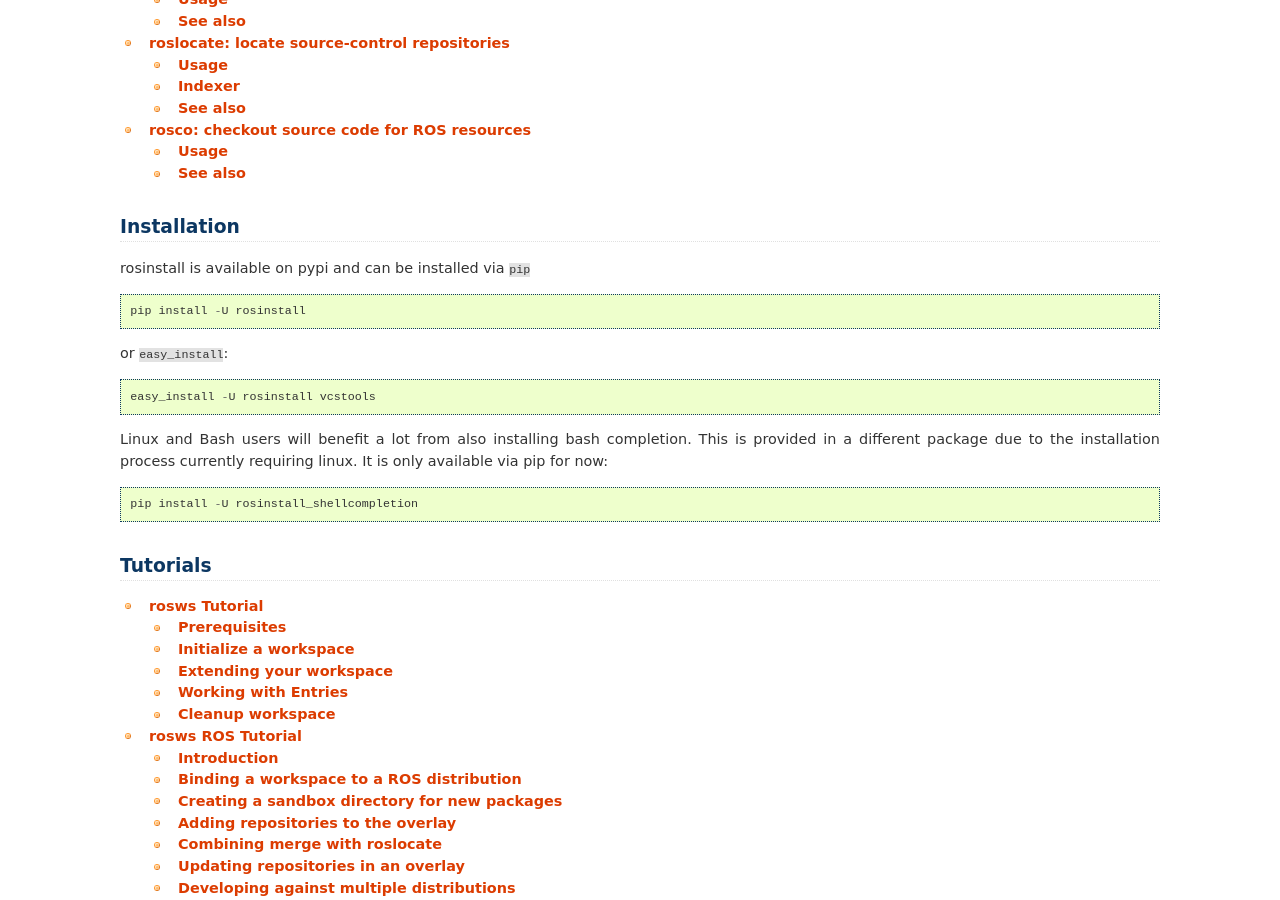
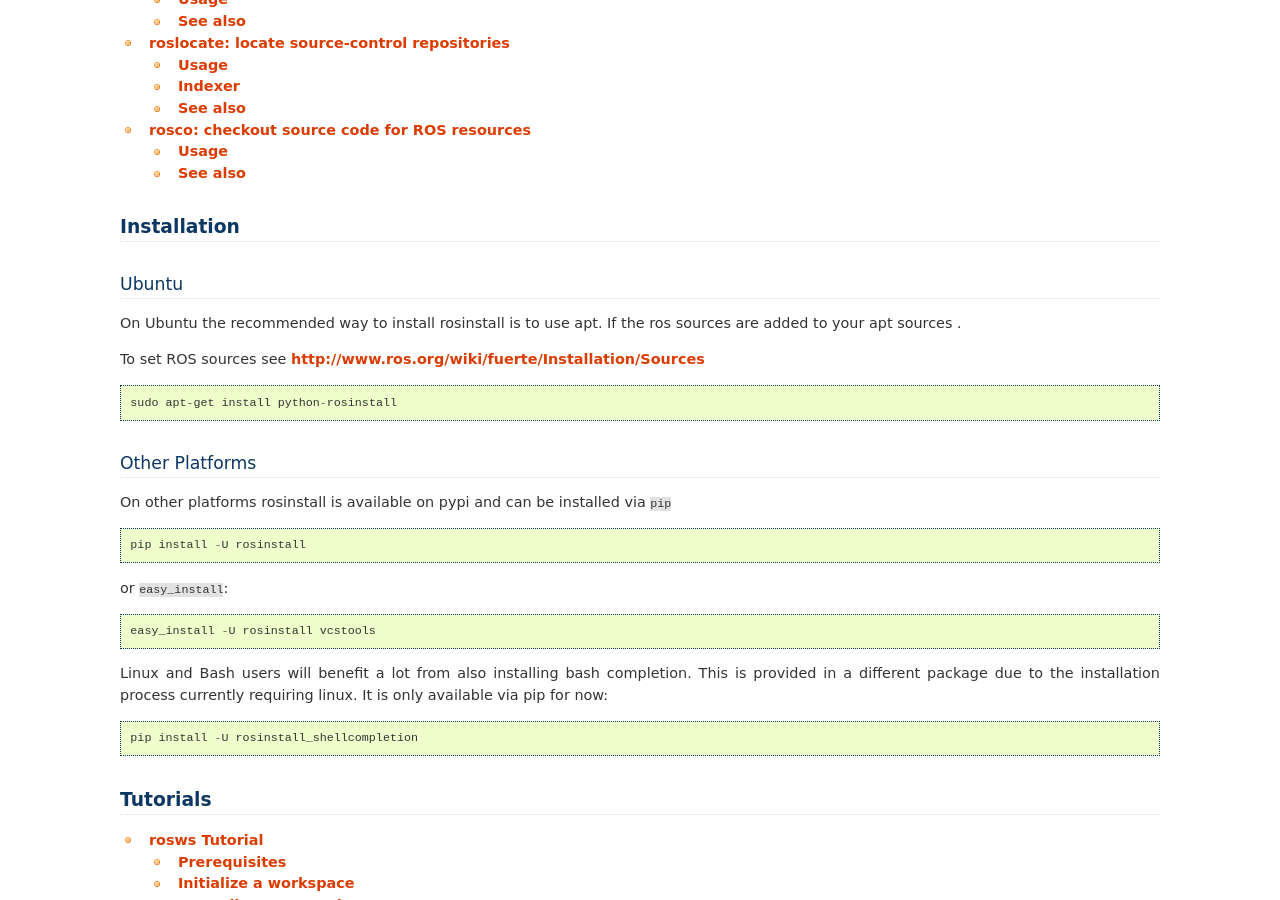
Before and after one commit to vcstools/rosinstall, a Sphinx documentation site: the page built from doc/index.rst, in a window 1280 px wide and 900 px high, scrolled down 566 px. Built offline with Sphinx 7.4.7, drawn with Linux system fonts in a browser that asks for light colours.

Commit message:
updating docs wrt to apt vs pip

```diff
--- a/doc/index.rst
+++ b/doc/index.rst
@@ -36,7 +36,22 @@
 Installation
 ============
 
-rosinstall is available on pypi and can be installed via ``pip``
+Ubuntu
+------
+
+On Ubuntu the recommended way to install rosinstall is to use apt. If
+the ros sources are added to your apt sources .
+
+To set ROS sources see http://www.ros.org/wiki/fuerte/Installation/Sources
+
+::
+
+    sudo apt-get install python-rosinstall
+
+Other Platforms
+---------------
+
+On other platforms rosinstall is available on pypi and can be installed via ``pip``
 ::
 
     pip install -U rosinstall
```
